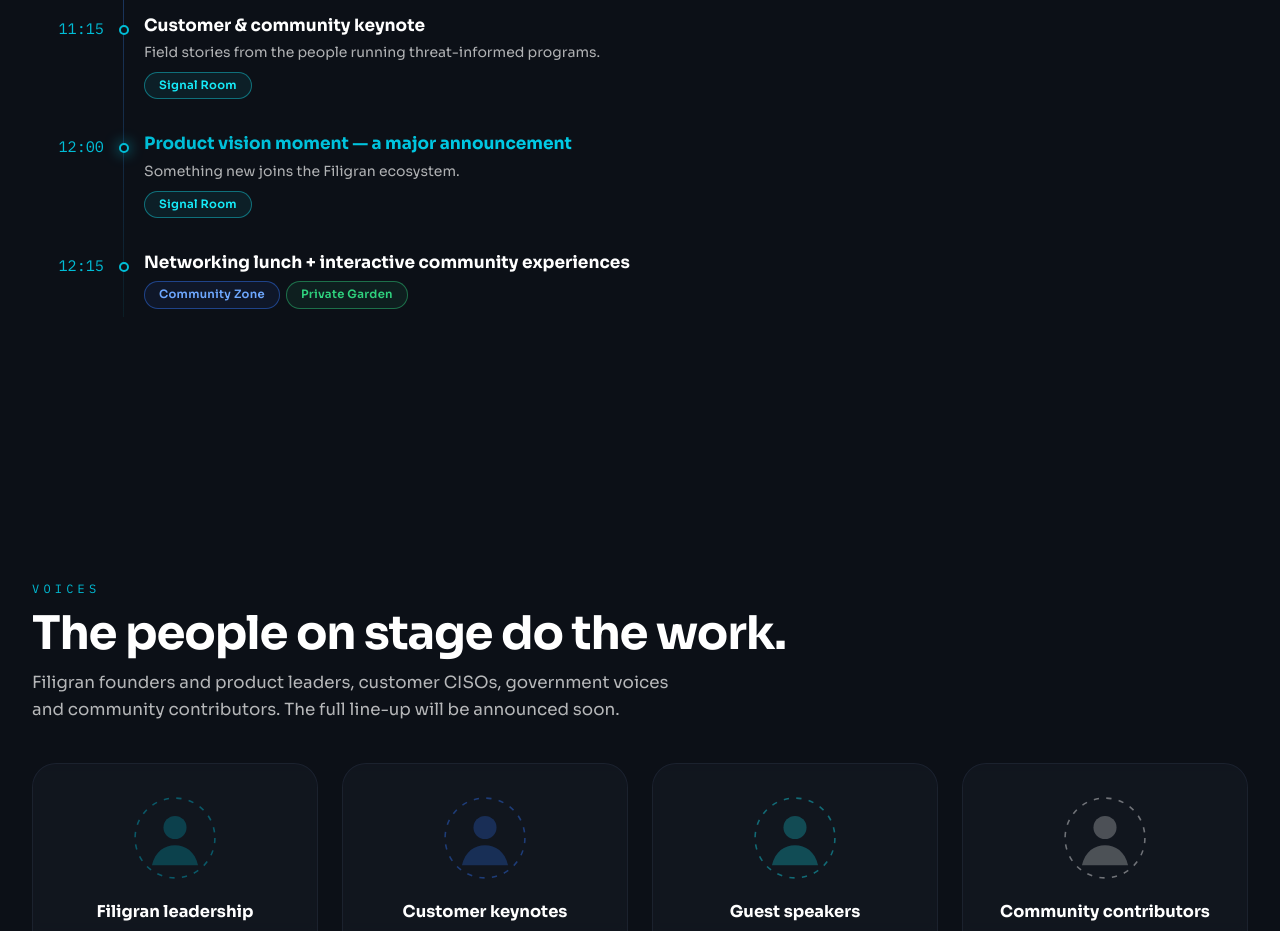
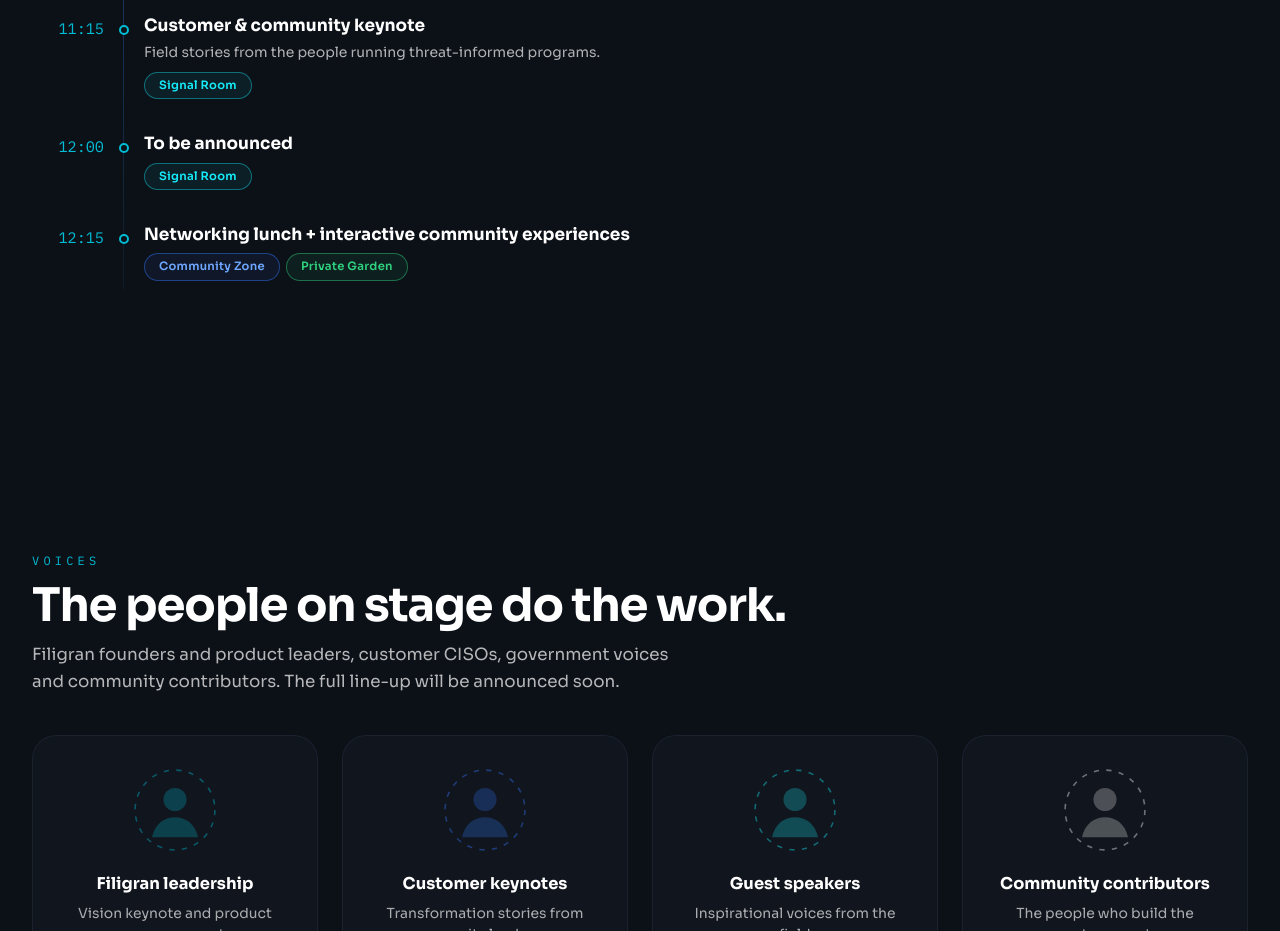
Before and after one commit to FiligranHQ/thread-conference, a React (Vite) app: page / in a window 1280 px wide. Shown: the part 4720-5651 px from the top of the page. Built offline with nearby package versions, Linux system fonts and the light colour scheme.

Commit message:
Replace product vision moment with To be announced in agenda

```diff
--- a/src/content/agenda.ts
+++ b/src/content/agenda.ts
@@ -99,10 +99,8 @@ export const agendaTracks: AgendaTrack[] = [
       },
       {
         time: "12:00",
-        title: "Product vision moment — a major announcement",
-        description: "Something new joins the Filigran ecosystem.",
+        title: "To be announced",
         locations: ["signal"],
-        highlight: true,
       },
       {
         time: "12:15",
```
